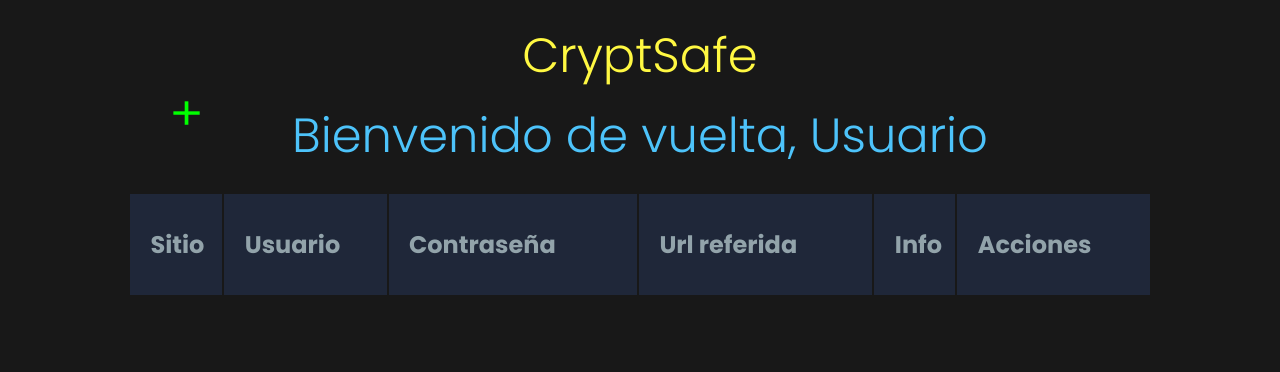
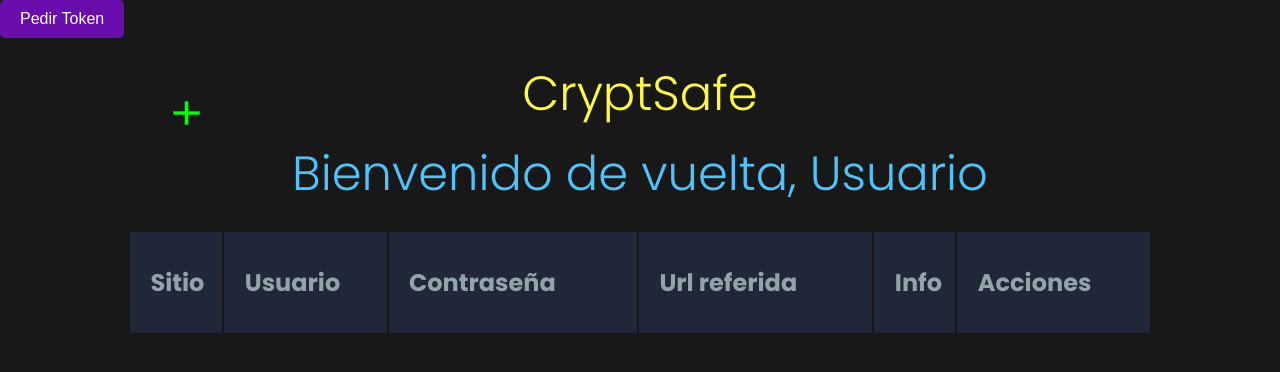
Before and after one commit to Santi-Ortiz/Front-Password-Manager, an Angular app in the folder password-manager/: page /account-list in a window 1280 px wide. Shown: the top 372 px of the page. Built offline with nearby package versions, Linux system fonts and the light colour scheme; a web font is replaced by a local one.

Commit message:
boton de token asignado

```diff
--- a/password-manager/src/app/explore/account-list/account-list.component.css
+++ b/password-manager/src/app/explore/account-list/account-list.component.css
@@ -241,3 +241,42 @@ h2 a {
   width: 80%;
   box-sizing: border-box;
 }
+
+
+/*token */
+.table-header {
+  display: flex;
+  justify-content: space-between;
+  align-items: center;
+  margin-bottom: 20px;
+  position: relative;
+}
+
+.btn-token {
+  background-color: #6a0dad; /* Morado */
+  color: white;
+  padding: 10px 20px;
+  font-size: 1em;
+  border: none;
+  border-radius: 5px;
+  cursor: pointer;
+  transition: background-color 0.3s ease;
+}
+
+.btn-token:hover {
+  background-color: #5b009e; /* Morado más oscuro */
+}
+
+.token-label {
+  font-size: 1em;
+  font-weight: bold;
+  margin-right: 10px;
+}
+
+.token-input {
+  padding: 5px;
+  font-size: 1em;
+  border: 1px solid #ccc;
+  border-radius: 3px;
+  width: 200px;
+}
--- a/password-manager/src/app/explore/account-list/account-list.component.html
+++ b/password-manager/src/app/explore/account-list/account-list.component.html
@@ -1,11 +1,22 @@
 <div class="table-container">
+  <!-- Botón Plus y Pedir Token en la cabecera -->
+  <div class="table-header">
     <img
       [src]="isAdding ? 'assets/images/close.png' : 'assets/images/plus.png'"
       alt="Add/Close Icon"
       class="plus-icon"
       (click)="toggleAdd()"
     >
+    <div *ngIf="!isTokenRequested; else tokenForm">
+      <button class="btn-token" (click)="requestToken()">Pedir Token</button>
+    </div>
+    <ng-template #tokenForm>
+      <label for="token-input" class="token-label">Token:</label>
+      <input id="token-input" type="text" [(ngModel)]="tokenValue" class="token-input" placeholder="Ingrese el token" />
+    </ng-template>
+  </div>
 
+  <!-- Título -->
   <h1>
     <span class="yellow">CryptSafe</span>
   </h1>
@@ -13,6 +24,7 @@
     <span class="red">Bienvenido de vuelta, {{ username || 'Usuario' }}</span>
   </h1>
 
+  <!-- Tabla -->
   <table class="container">
     <thead>
     <tr>
@@ -25,7 +37,7 @@
     </tr>
     </thead>
     <tbody>
-
+    <!-- Cuentas cargadas -->
     <tr *ngFor="let account of accounts; let i = index">
       <td>{{ account.app.name }}</td>
       <td>{{ account.usernameFromApp }}</td>
@@ -39,6 +51,7 @@
       </td>
     </tr>
 
+    <!-- Fila temporal para agregar -->
     <tr *ngIf="tempAccount" class="temporary-row">
       <td><input type="text" [(ngModel)]="tempAccount.app.name" placeholder="Sitio" /></td>
       <td><input type="text" [(ngModel)]="tempAccount.usernameFromApp" placeholder="Usuario" /></td>
@@ -54,7 +67,6 @@
         />
       </td>
     </tr>
-
     </tbody>
   </table>
 </div>
--- a/password-manager/src/app/explore/account-list/account-list.component.ts
+++ b/password-manager/src/app/explore/account-list/account-list.component.ts
@@ -3,7 +3,7 @@ import { AuthService } from '../../services/auth.service';
 import { NgForOf, NgIf } from '@angular/common';
 import { FormsModule } from '@angular/forms';
 import { AccountService } from "../../services/account.service";
-import { Account } from "../../models/account"; // Asegúrate de usar el tipo correcto
+import { Account } from "../../models/account";
 
 @Component({
   selector: 'app-account-list',
@@ -20,7 +20,9 @@ export class AccountListComponent implements OnInit {
   username: string | null = null;
   userId: number | null = null;
   isAdding: boolean = false;
-  accounts: Account[] = []; // Cambia el tipo a Account[]
+  isTokenRequested: boolean = false; // Estado para el botón "Pedir Token"
+  tokenValue: string = ''; // Valor ingresado del token
+  accounts: Account[] = [];
   tempAccount: Account | null = null;
 
   constructor(private authService: AuthService, private accountService: AccountService) {}
@@ -47,7 +49,7 @@ export class AccountListComponent implements OnInit {
     if (this.isAdding) {
       this.tempAccount = {
         app: { name: '', description: '', url: '' },
-        user: { id: 0, username: '', password: '', email: '', role: '' }, // Objeto `User` válido
+        user: { id: 0, username: '', password: '', email: '', role: '' },
         usernameFromApp: '',
         password: ''
       };
@@ -56,6 +58,9 @@ export class AccountListComponent implements OnInit {
     }
   }
 
+  requestToken(): void {
+    this.isTokenRequested = true; // Cambia el estado para mostrar el campo de token
+  }
 
   confirmAdd(): void {
     if (this.tempAccount) {
```
Lines whose indentation alone changed are shown as unchanged.
